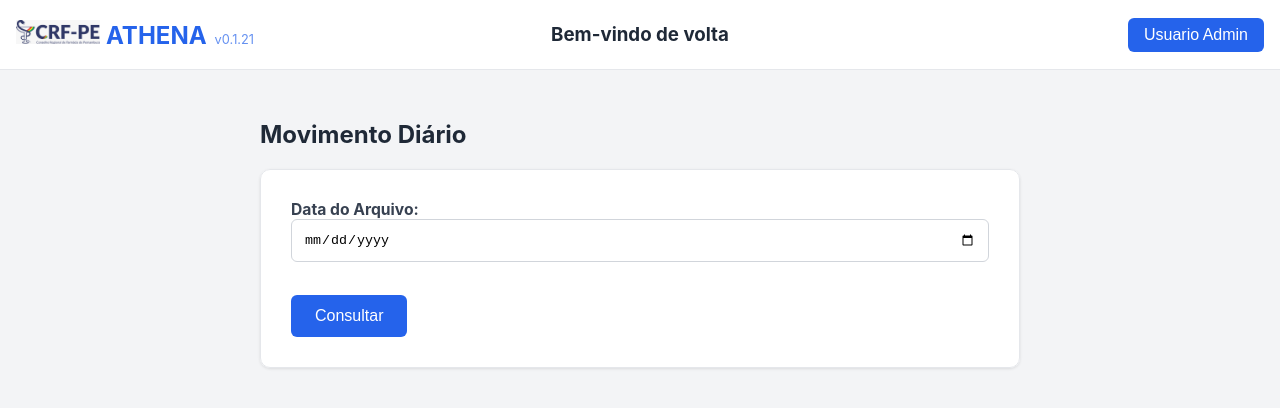
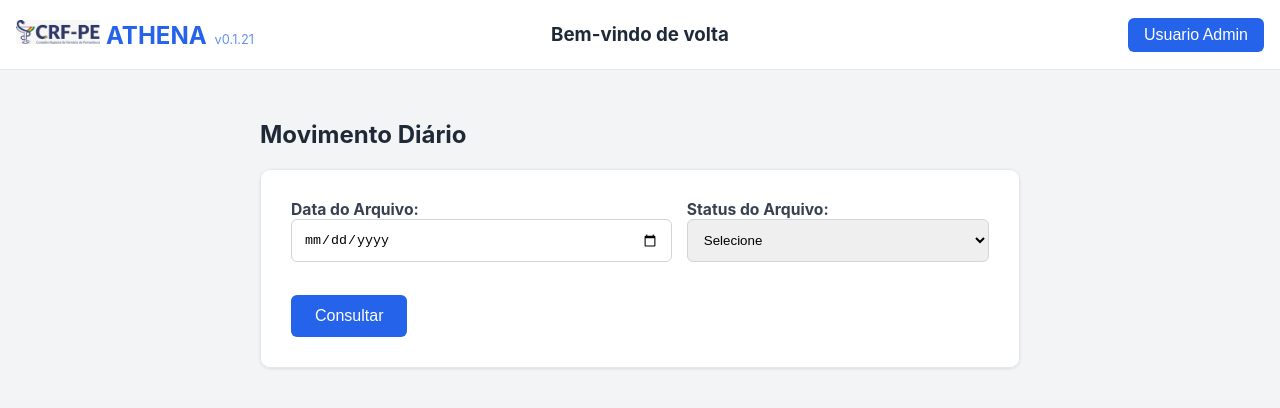
Before and after one commit to tamiressa/front-cartorio-protesto, a Next.js app: page /pages/movimento in a window 1280 px wide. Shown: the top 408 px of the page. Built offline with nearby package versions, Linux system fonts and the light colour scheme.

Commit message:
add status - movimento diario

```diff
--- a/src/app/pages/movimento/page.tsx
+++ b/src/app/pages/movimento/page.tsx
@@ -6,18 +6,25 @@ import ResultadoMovimentoDiario from "@/components/resultados/ResultadoMovimento
 
 export default function MovimentoDiarioPage() {
   const [resultado, setResultado] = useState<any>(null);
+  const [statusSelecionado, setStatusSelecionado] = useState<string>("");
 
   return (
     <div style={{ maxWidth: "800px", margin: "0 auto", padding: "20px" }}>
       <h2 style={{ marginBottom: "20px" }}>Movimento Diário</h2>
 
       <section>
-        <MovimentoDiarioForm onSuccess={setResultado} />
+        <MovimentoDiarioForm
+          onSuccess={setResultado}
+          onStatusChange={setStatusSelecionado}
+        />
       </section>
 
       {resultado && (
         <section style={{ marginTop: "30px" }}>
-          <ResultadoMovimentoDiario data={resultado} />
+          <ResultadoMovimentoDiario
+            data={resultado}
+            status={statusSelecionado}
+          />
 
           <details
             style={{
--- a/src/components/form/MovimentoDiarioForm.tsx
+++ b/src/components/form/MovimentoDiarioForm.tsx
@@ -3,6 +3,7 @@ import { validateCenprotResponse } from "@/utils/cenprot";
 
 type MovimentoDiarioFormProps = {
     onSuccess: (data: any) => void;
+    onStatusChange?: (status: string) => void; // 👈 opcional
 };
 
 function getCookie(name: string) {
@@ -18,7 +19,7 @@ function formatDate(date: FormDataEntryValue | null) {
     return `${d}/${m}/${y}`;
 }
 
-export default function MovimentoDiario({ onSuccess }: MovimentoDiarioFormProps) {
+export default function MovimentoDiario({ onSuccess, onStatusChange }: MovimentoDiarioFormProps) {
 
     async function handleSubmit(e: React.FormEvent<HTMLFormElement>) {
         e.preventDefault();
@@ -26,13 +27,15 @@ export default function MovimentoDiario({ onSuccess }: MovimentoDiarioFormProps)
         const form = e.currentTarget;
         const formData = new FormData(form);
         const cenprotToken = getCookie("CENPROT_TOKEN");
+        const statusSelecionado = formData.get("movimento_status");
+
 
         const payload = {
             token: cenprotToken,
             movimento: {
                 data: formatDate(formData.get("movimento_data")),
                 completa: null,
-                status: null
+                status: statusSelecionado || null,
             }
         };
 
@@ -67,10 +70,35 @@ export default function MovimentoDiario({ onSuccess }: MovimentoDiarioFormProps)
             <fieldset className="card-form">
                 <div className="form-grid">
 
-                    <div className="form-group full-width">
+                    <div className="form-group half-width">
                         <label className="form-label">Data
                             do Arquivo:<br />
                             <input className="input-field" type="date" name="movimento_data" required />
+                        </label>
+                    </div>
+
+                    <div className="form-group half-width">
+                        <label className="form-label">Status do Arquivo:<br />
+                            <select className="input-field" name="movimento_status" defaultValue=""
+                                onChange={(e) => onStatusChange?.(e.target.value)}>
+
+                                <option value="" disabled>
+                                    Selecione
+                                </option>
+                                <option value="INEXISTENTE">INEXISTENTE</option>
+                                <option value="COLETADO">COLETADO</option>
+                                <option value="GERADO">GERADO</option>
+                                <option value="AGENDADO">AGENDADO</option>
+                                <option value="ENVIADO">ENVIADO</option>
+                                <option value="CONFIRMADO">CONFIRMADO</option>
+                                <option value="DEVOLVIDO">DEVOLVIDO</option>
+                                <option value="CANCELADO">CANCELADO</option>
+                                <option value="PAGO">PAGO</option>
+                                <option value="PROTESTADO">PROTESTADO</option>
+                                <option value="RETIRADO">RETIRADO</option>
+                                <option value="SUSTADO">SUSTADO</option>
+                                <option value="SUSPENSO">SUSPENSO</option>
+                            </select>
                         </label>
                     </div>
 
--- a/src/components/resultados/ResultadoMovimentoDiarioForm.tsx
+++ b/src/components/resultados/ResultadoMovimentoDiarioForm.tsx
@@ -1,23 +1,31 @@
 type Props = {
   data: any;
+  status?: string;
 };
 
-export default function ResultadoMovimentoDiario({ data }: Props) {
-  if (data.total === "0" || data.total === 0) {
+export default function ResultadoMovimentoDiario({ data, status }: Props) {
+  if (!data || data.total === 0) {
     return <p>Nenhum movimento encontrado para a data informada.</p>;
+  }
+
+  const titulosFiltrados = status
+    ? data.titulo.filter(
+      (t: any) => t.ocorrencia.status === status
+    )
+    : data.titulo;
+
+  if (titulosFiltrados.length === 0) {
+    return <p>Nenhum movimento encontrado para o status selecionado.</p>;
   }
 
   return (
     <div>
-      {/* Card resumo */}
       <div className="card-form" style={{ marginBottom: "20px" }}>
         <p><strong>Data:</strong> {data.data}</p>
-        <p><strong>Total:</strong> {data.total}</p>
+        <p><strong>Total:</strong> {titulosFiltrados.length}</p>
       </div>
 
-      {/* Um card por título */}
-      {data.titulo.map((t: any, idx: number) => (
-
+      {titulosFiltrados.map((t: any, idx: number) => (
         <div key={idx} className="card-form" style={{ marginBottom: "16px" }}>
           <p><strong>Devedor:</strong> {t.devedor.nome}</p>
           <p><strong>Documento:</strong> {t.devedor.documento}</p>
```
